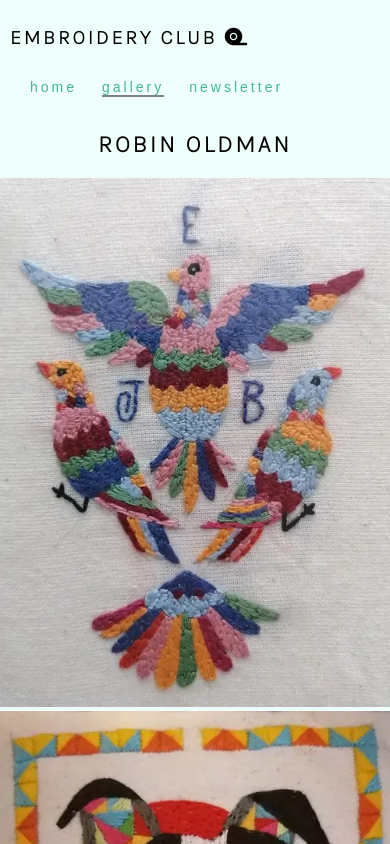
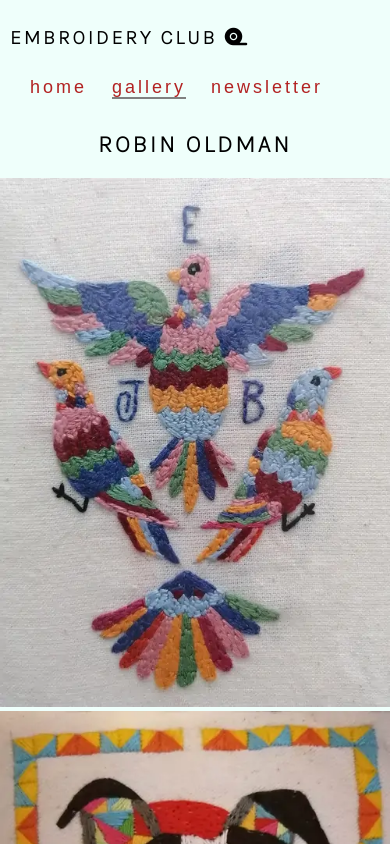
Before and after one commit to Code-Institute-Submissions/robinoldman-project-1-embroidery_JanResub, a plain HTML site: page gallery.html in a window 390 px wide. Shown: the top 844 px of the page. Drawn offline with Linux system fonts and the light colour scheme.

Commit message:
change the size of the menu font to make it bigger when screen size minimized. change font color of menu for better contrast

```diff
--- a/assets/css/style.css
+++ b/assets/css/style.css
@@ -63,7 +63,7 @@ h2 {
 
 #menu a {
     text-decoration: none;
-    color: #44b897;
+    color: firebrick;
 }
 
 #menu,
@@ -308,7 +308,7 @@ h2 {
         font-size: 20px;
     }
     #menu {
-        font-size: 14px;
+        font-size: 18px;
     }
 
     .photos-gallery {
--- a/gallery.html
+++ b/gallery.html
@@ -46,7 +46,7 @@
         <img src="assets/images/luke-mary.webp" class="photos-gallery" alt="a mary that has been emroidered by luke">
         <img src="assets/images/luke-queen.webp" class="photos-gallery" alt="a queen that has been emroidered by luke">
         <img src="assets/images/luke-romania.webp" class="photos-gallery" alt="a lino cut of birds by luke">
-        <img src="assets/images/luke-scull.webp" class="photos-gallery" alt="a skull has been lino cut by luke">
+
 
 
     </section>
```
